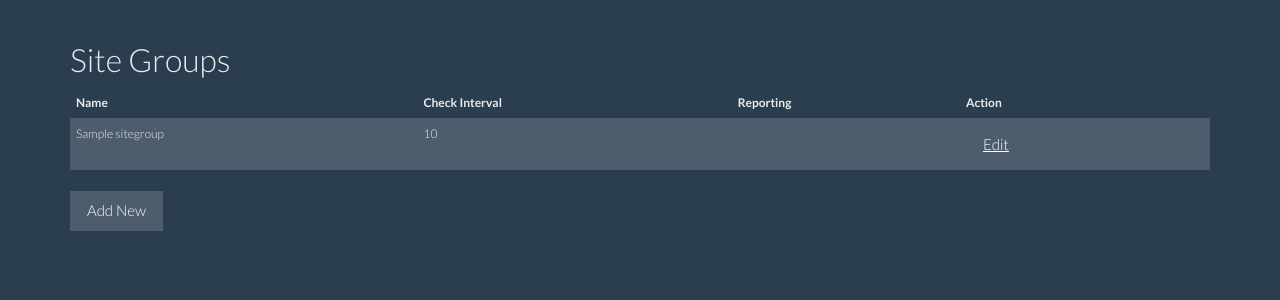
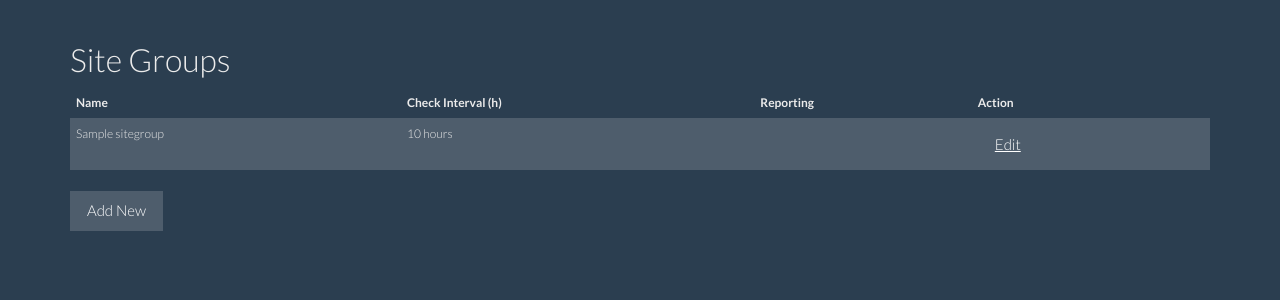
Before and after one commit to tykling/sslscout, a Django app: template src/sslscout/templates/list_sitegroups.html in a window 1280 px wide. Shown: the part 40-340 px from the top of the page. Run offline with Django 3.2, Linux system fonts and the light colour scheme; the template is opened without the code that fills it: most values are stand-ins (such as "Sample title", 1, 10 or a date in 2020); some libraries are stand-ins or nearby versions.

Commit message:
add units to interval on sitegroups list

```diff
--- a/src/sslscout/templates/list_sitegroups.html
+++ b/src/sslscout/templates/list_sitegroups.html
@@ -14,7 +14,7 @@
                             <thead>
                                 <tr>
                                     <th>Name</th>
-                                    <th>Check Interval</th>
+                                    <th>Check Interval (h)</th>
                                     <th>Reporting</th>
                                     <th>Action</th>
                                 </tr>
@@ -23,7 +23,7 @@
                                 {% for sg in sitegroups %}
                                     <tr>
                                         <td>{{ sg.name }}</td>
-                                        <td>{{ sg.interval_hours }}</td>
+                                        <td>{{ sg.interval_hours }} hours</td>
                                         <td>{{ sg.alert }}</td>
                                         <td>
                                             <a href="/sitegroups/edit/{{ sg.id }}/" class="btn btn-default">Edit</a>
```
